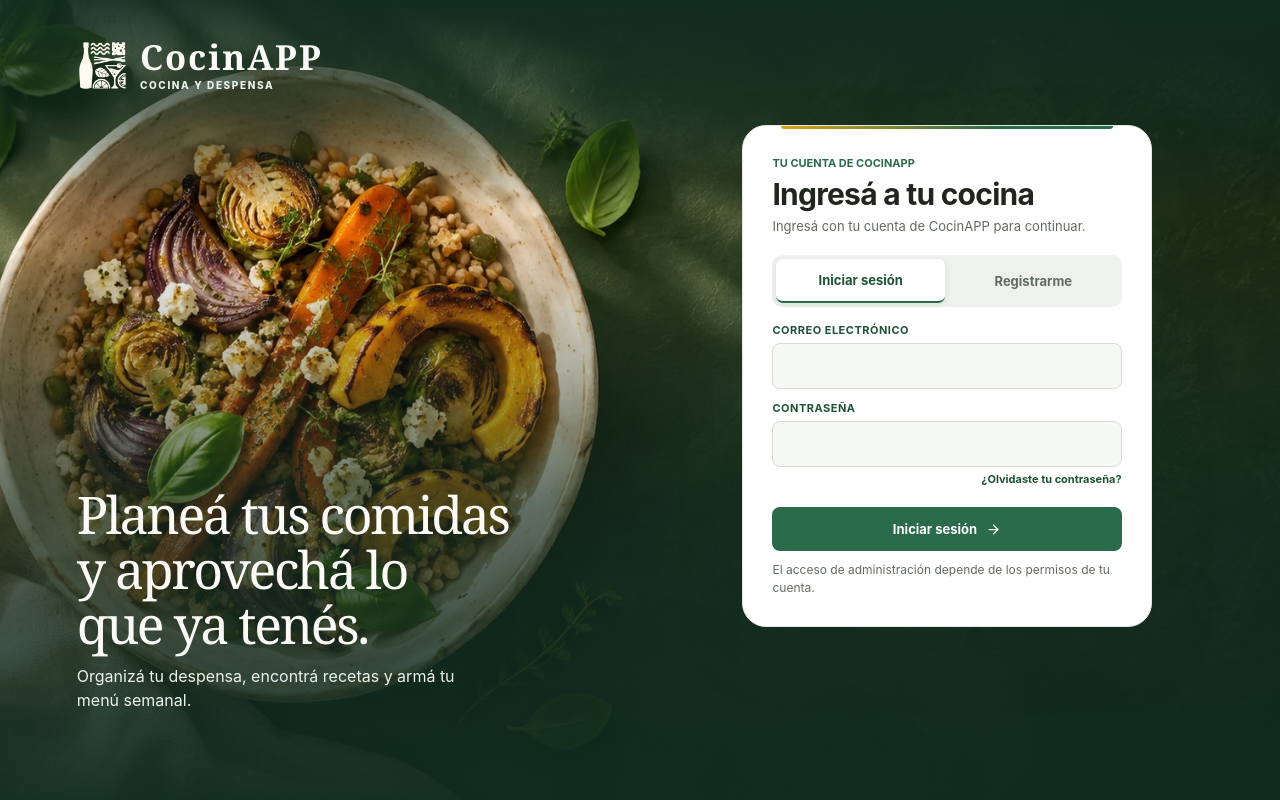
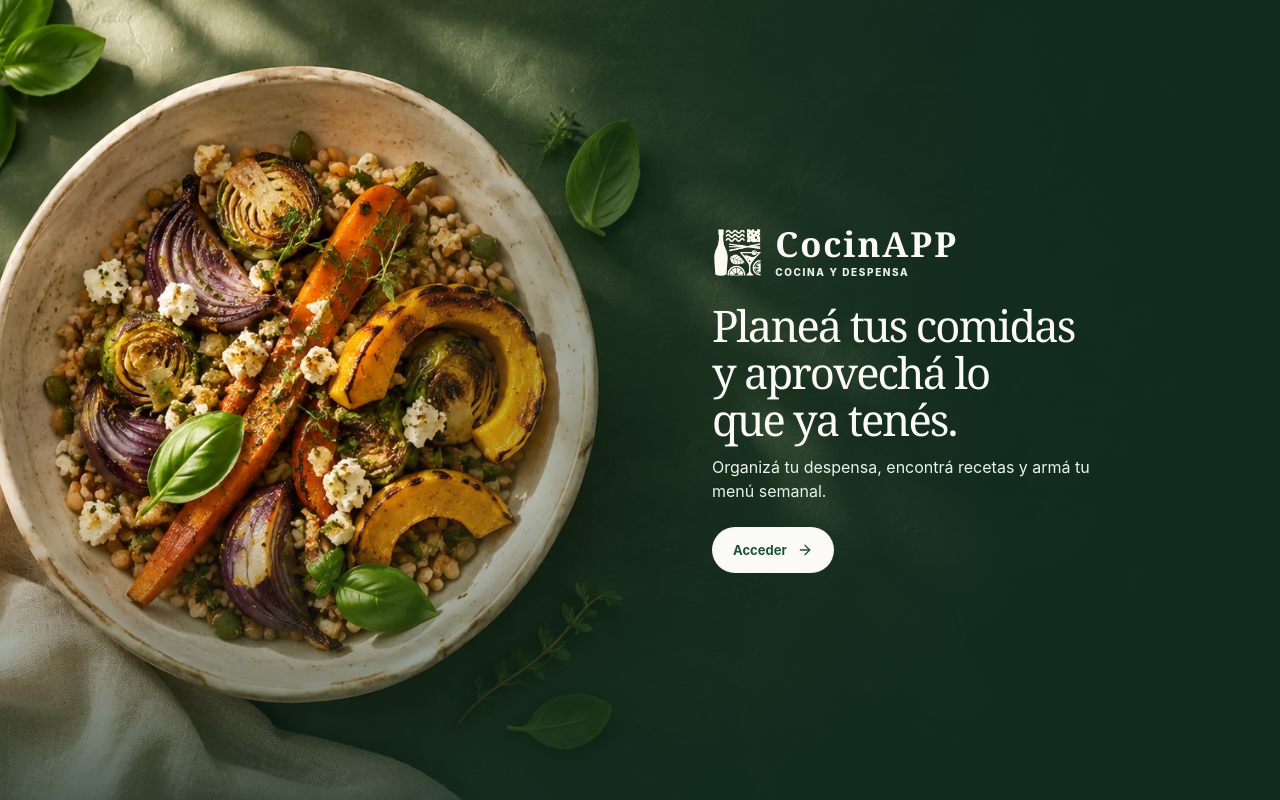
Before and after one commit to Carlos-Traverso/CocinApp, a React (Vite) app in the folder frontend/: page / in a window 1280 px wide. Built offline with nearby package versions, Linux system fonts and the light colour scheme; no server answers.

Commit message:
feat(frontend): open desktop account access in a dialog

```diff
--- a/frontend/src/pages/WelcomePage.tsx
+++ b/frontend/src/pages/WelcomePage.tsx
@@ -1,6 +1,6 @@
-import { useState } from 'react'
+import { useRef, useState, useSyncExternalStore } from 'react'
 import { Link, useNavigate } from 'react-router-dom'
-import { ArrowDown, ArrowRight, ShieldCheck } from 'lucide-react'
+import { ArrowDown, ArrowLeft, ArrowRight, ShieldCheck } from 'lucide-react'
 import { authRepository } from '../features/auth/data/AuthRepository'
 import { handleTabListKeyDown } from '../components/tabKeyboard'
 import { BrandLogo } from '../components/BrandLogo'
@@ -11,6 +11,18 @@ import '../styles/welcome.css'
 
 type AccessMode = 'login' | 'register'
 
+const desktopMediaQuery = '(width > 760px)'
+
+function subscribeToDesktopLayout(onChange: () => void) {
+  const media = window.matchMedia(desktopMediaQuery)
+  media.addEventListener('change', onChange)
+  return () => media.removeEventListener('change', onChange)
+}
+
+function isDesktopLayout() {
+  return window.matchMedia(desktopMediaQuery).matches
+}
+
 function validationMessage(field: HTMLInputElement): string {
   if (field.validity.valueMissing) return 'Completá este campo.'
   if (field.validity.typeMismatch) return 'Ingresá un correo electrónico válido.'
@@ -20,6 +32,8 @@ function validationMessage(field: HTMLInputElement): string {
 }
 
 export function WelcomePage() {
+  const isDesktop = useSyncExternalStore(subscribeToDesktopLayout, isDesktopLayout)
+  const accessDialog = useRef<HTMLDialogElement>(null)
   const [mode, setMode] = useState<AccessMode>('login')
   const [name, setName] = useState('')
   const [email, setEmail] = useState('')
@@ -59,26 +73,8 @@ export function WelcomePage() {
     } finally { setBusy(false) }
   }
 
-  return (
-    <main className="welcome-page">
-      <div className="welcome-layout">
-        <div className="welcome-hero">
-          <picture>
-            <source media="(max-width: 760px)" srcSet="/assets/branding/cocinapp-hero-mobile.webp" />
-            <img alt="" className="welcome-photo" fetchPriority="high" src="/assets/branding/cocinapp-hero.webp" />
-          </picture>
-          <header className="welcome-brand">
-            <BrandLogo subtitle="Cocina y Despensa" />
-          </header>
-          <section className="welcome-intro" aria-labelledby="welcome-title">
-            <h1 id="welcome-title">Planeá tus comidas y aprovechá lo que ya tenés.</h1>
-            <p>Organizá tu despensa, encontrá recetas y armá tu menú semanal.</p>
-          </section>
-          <a className="button welcome-access-link" href="#ingreso">
-            Acceder <ArrowDown aria-hidden="true" size={16} />
-          </a>
-        </div>
-        <section className="welcome-access" id="ingreso" aria-labelledby="access-form-title" tabIndex={-1}>
+  const accessForm = (
+    <>
       <p className="eyebrow">{isSupabaseConfigured ? 'Tu cuenta de CocinAPP' : 'Cuenta local de demostración'}</p>
       <h2 id="access-form-title">{mode === 'login' ? 'Ingresá a tu cocina' : 'Creá tu cuenta'}</h2>
       <p className="field-help">{mode === 'register'
@@ -107,7 +103,52 @@ export function WelcomePage() {
       {!isSupabaseConfigured && <div className="access-demo">
         <button className="button button-quiet button-wide" disabled={busy} onClick={async () => { setBusy(true); try { await authRepository.loginAsDemoAdmin(); navigate(roleHome('ADMIN'), { replace: true }) } catch { await notify({ type: 'error', title: 'No se pudo iniciar la sesión', message: 'No se pudo iniciar la sesión de demostración.' }) } finally { setBusy(false) } }} type="button"><ShieldCheck size={18} /> Entrar como ADMIN de demostración</button>
       </div>}
+    </>
+  )
+
+  return (
+    <main className="welcome-page">
+      <div className="welcome-layout">
+        <div className="welcome-hero">
+          <picture>
+            <source media="(max-width: 760px)" srcSet="/assets/branding/cocinapp-hero-mobile.webp" />
+            <img alt="" className="welcome-photo" fetchPriority="high" src="/assets/branding/cocinapp-hero.webp" />
+          </picture>
+          <header className="welcome-brand">
+            <BrandLogo subtitle="Cocina y Despensa" />
+          </header>
+          <section className="welcome-intro" aria-labelledby="welcome-title">
+            <h1 id="welcome-title">Planeá tus comidas y aprovechá lo que ya tenés.</h1>
+            <p>Organizá tu despensa, encontrá recetas y armá tu menú semanal.</p>
           </section>
+          {isDesktop ? (
+            <button aria-haspopup="dialog" className="button welcome-access-link" onClick={() => { setMode('login'); accessDialog.current?.showModal() }} type="button">
+              Acceder <ArrowRight aria-hidden="true" size={16} />
+            </button>
+          ) : (
+            <a className="button welcome-access-link" href="#ingreso">
+              Acceder <ArrowDown aria-hidden="true" size={16} />
+            </a>
+          )}
+        </div>
+        {isDesktop ? (
+          <dialog
+            aria-labelledby="access-form-title"
+            className="welcome-access welcome-access-dialog"
+            onCancel={(event) => { if (busy) event.preventDefault() }}
+            onClose={() => { setPassword(''); setValidationError(''); setInvalidFieldName('') }}
+            ref={accessDialog}
+          >
+            <button className="button welcome-access-back" disabled={busy} onClick={() => accessDialog.current?.close()} type="button">
+              <ArrowLeft aria-hidden="true" size={16} /> Volver
+            </button>
+            {accessForm}
+          </dialog>
+        ) : (
+          <section className="welcome-access" id="ingreso" aria-labelledby="access-form-title" tabIndex={-1}>
+            {accessForm}
+          </section>
+        )}
       </div>
     </main>
   )
--- a/frontend/src/styles/welcome.css
+++ b/frontend/src/styles/welcome.css
@@ -35,7 +35,23 @@
 }
 
 .welcome-access-link.button {
-  display: none;
+  display: inline-flex;
+  grid-area: link;
+  gap: 10px;
+  min-height: 46px;
+  border-color: #eaf3ec70;
+  border-radius: 999px;
+  background: #fbfaf6;
+  padding-inline: 20px;
+  color: var(--green-dark);
+}
+
+.welcome-access-link.button:hover {
+  background: var(--green-soft);
+}
+
+.welcome-access-link.button:focus-visible {
+  outline-color: var(--green-soft);
 }
 
 .welcome-brand {
@@ -217,33 +233,63 @@
   .welcome-page::before {
     z-index: -1;
     background:
-      linear-gradient(180deg, #102b20eb, #102b2099 112px, transparent 210px),
-      linear-gradient(0deg, #102b20f5, #102b20a6 37%, transparent 70%);
+      linear-gradient(90deg, transparent 29%, #102b2073 48%, #102b20e8 78%),
+      linear-gradient(0deg, #102b20b3, transparent 38%);
     content: '';
   }
 
   .welcome-layout {
     width: min(100%, 1560px);
-    grid-template-areas: 'brand access' 'intro access';
-    grid-template-columns: minmax(0, 1fr) minmax(320px, 410px);
-    grid-template-rows: auto 1fr;
-    gap: 32px clamp(28px, 5vw, 80px);
-    padding: clamp(30px, 5vh, 60px) clamp(42px, 10vw, 168px) clamp(40px, 7vh, 88px) clamp(28px, 6vw, 96px);
+    grid-template-areas: '. brand' '. intro' '. link';
+    grid-template-columns: minmax(0, 1fr) minmax(280px, 440px);
+    align-content: center;
+    gap: 24px;
+    padding: clamp(30px, 6vh, 64px) clamp(36px, 10vw, 168px);
   }
 
   .welcome-intro h1 {
-    max-width: 15.5ch;
+    max-width: 20ch;
     margin-bottom: 12px;
-    font-size: clamp(36px, 4.05vw, 64px);
-    line-height: 1.06;
+    font-size: clamp(34px, 3.4vw, 49px);
+    line-height: 1.08;
   }
 
   .welcome-intro p {
     font-size: clamp(15px, 1.25vw, 17px);
   }
 
-  .welcome-access {
+  .welcome-access-link.button {
+    justify-self: start;
+  }
+
+  .welcome-access-dialog {
+    position: fixed;
+    width: min(440px, calc(100% - 40px));
+    max-width: none;
+    max-height: calc(100dvh - 40px);
+    margin: auto;
     padding: clamp(22px, 2.3vw, 30px);
+  }
+
+  .welcome-access-dialog::backdrop {
+    background: #102b20a6;
+  }
+
+  .welcome-access-back.button {
+    min-height: 36px;
+    margin: 0 0 15px;
+    padding-inline: 0;
+    background: transparent;
+    color: var(--green-dark);
+    cursor: pointer;
+  }
+
+  .welcome-access-back.button:hover {
+    text-decoration: underline;
+  }
+
+  html:has(.welcome-access-dialog[open]) {
+    overflow: hidden;
   }
 
   .welcome-access .access-form {
@@ -328,20 +374,7 @@
   }
 
   .welcome-access-link.button {
-    display: inline-flex;
-    grid-area: link;
-    gap: 10px;
-    min-height: 46px;
     margin-top: 22px;
-    border-color: #eaf3ec70;
-    border-radius: 999px;
-    background: #fbfaf6;
-    padding-inline: 20px;
-    color: var(--green-dark);
-  }
-
-  .welcome-access-link.button:focus-visible {
-    outline-color: var(--green-soft);
   }
 
   .welcome-access {
```
Lines whose indentation alone changed are shown as unchanged.
